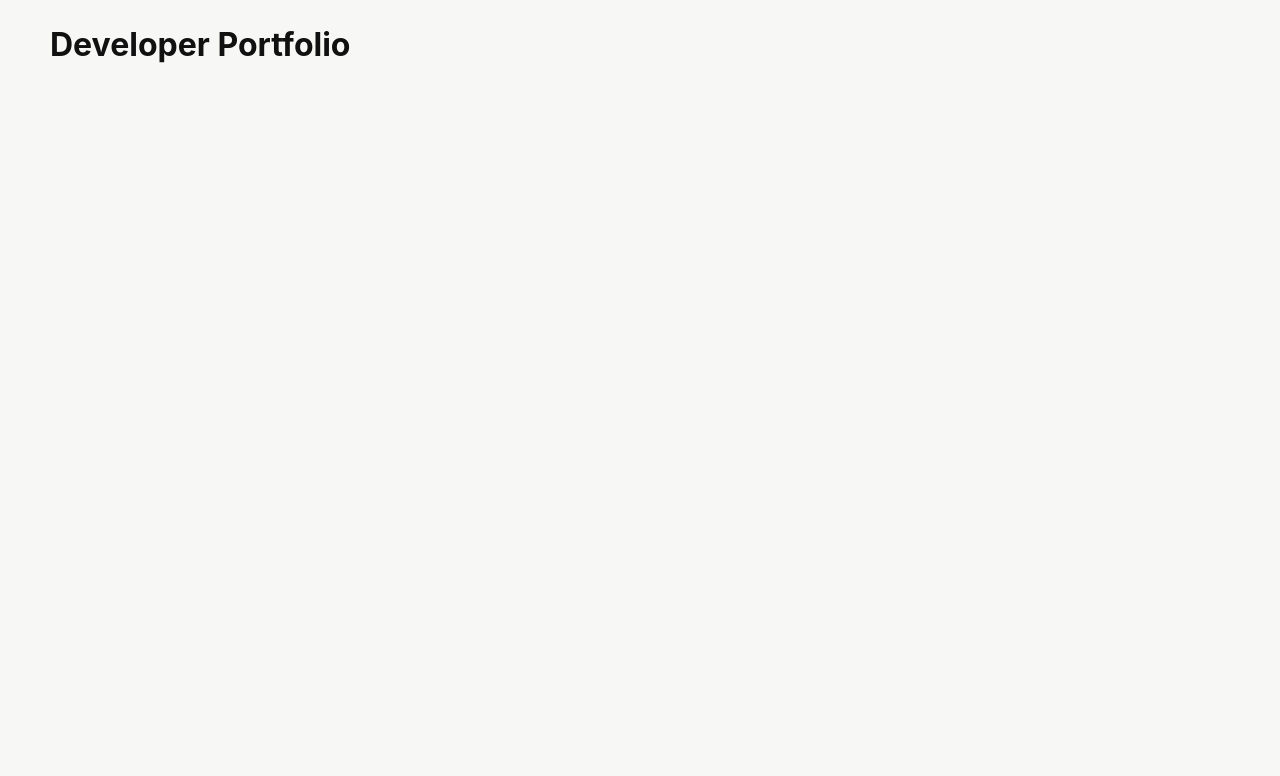
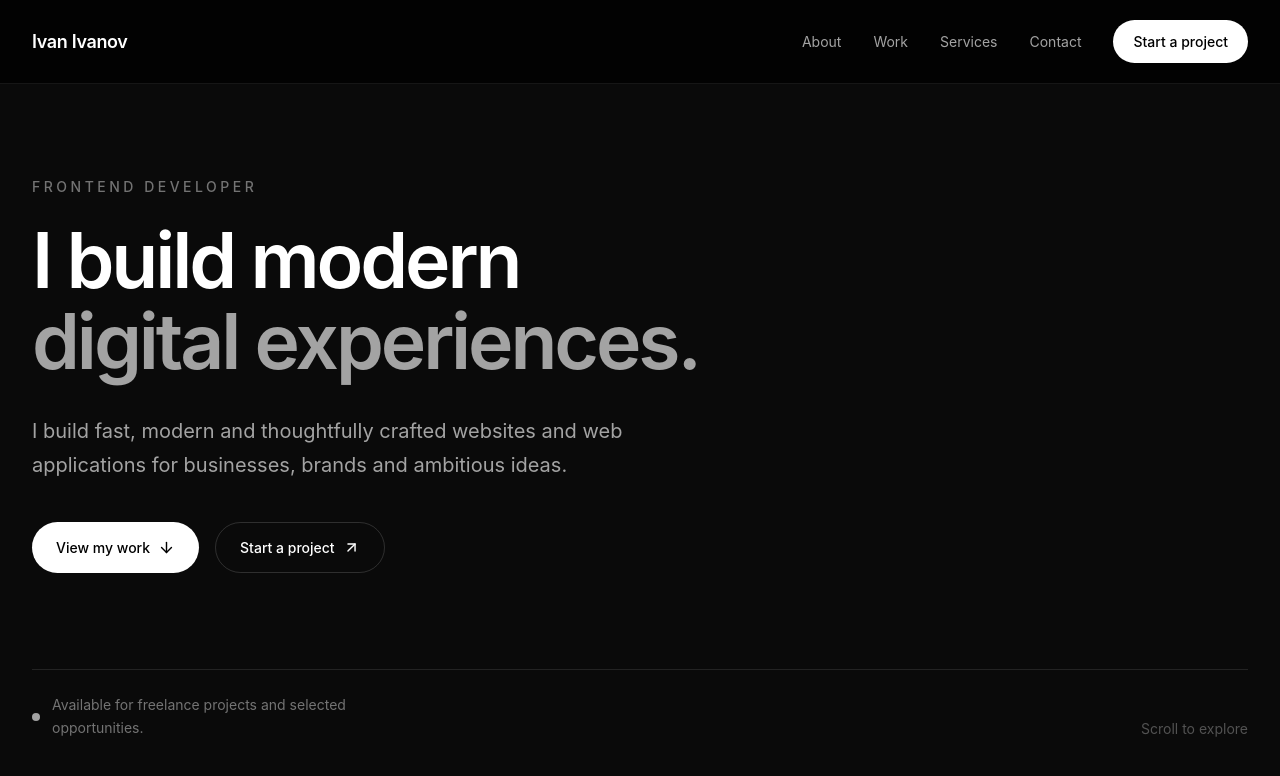
Before and after one commit to IvannIvannov/developer-portfolio, a React (Vite) app: page / in a window 1280 px wide. Shown: the top 776 px of the page. Built offline with nearby package versions, Linux system fonts and the light colour scheme.

Commit message:
Build portfolio foundation with navbar and hero

```diff
--- a/package.json
+++ b/package.json
@@ -10,11 +10,13 @@
     "preview": "vite preview"
   },
   "dependencies": {
+    "@tailwindcss/vite": "^4.3.3",
     "lucide-react": "^1.42.0",
     "motion": "^13.2.0",
     "react": "^19.2.8",
     "react-dom": "^19.2.8",
-    "react-router-dom": "^7.18.3"
+    "react-router-dom": "^7.18.3",
+    "tailwindcss": "^4.3.3"
   },
   "devDependencies": {
     "@eslint/js": "^10.0.1",
--- a/src/App.tsx
+++ b/src/App.tsx
@@ -1,9 +1,11 @@
+import Navbar from "./components/layout/Navbar";
+import Hero from "./components/sections/Hero";
+
 function App() {
   return (
-    <main>
-      <div className="container">
-        <h1>Developer Portfolio</h1>
-      </div>
+    <main className="min-h-screen bg-neutral-950 text-white">
+      <Navbar />
+      <Hero />
     </main>
   );
 }
--- /dev/null
+++ b/src/components/layout/Navbar.css
@@ -0,0 +1,109 @@
+.navbar {
+    position: fixed;
+    top: 0;
+    left: 0;
+    z-index: 50;
+    width: 100%;
+    border-bottom: 1px solid rgba(255, 255, 255, 0.08);
+    background: rgba(0, 0, 0, 0.72);
+    backdrop-filter: blur(18px);
+    -webkit-backdrop-filter: blur(18px);
+}
+
+.navbar__container {
+    display: flex;
+    align-items: center;
+    justify-content: space-between;
+    width: 100%;
+    max-width: 1280px;
+    margin: 0 auto;
+    padding: 20px 32px;
+}
+
+.navbar__logo {
+    font-size: 18px;
+    font-weight: 600;
+    letter-spacing: -0.02em;
+    color: #ffffff;
+    transition: opacity 0.25s ease;
+}
+
+.navbar__logo:hover {
+    opacity: 0.75;
+}
+
+.navbar__nav {
+    display: flex;
+    align-items: center;
+    gap: 32px;
+}
+
+.navbar__link {
+    position: relative;
+    font-size: 14px;
+    color: #a3a3a3;
+    transition: color 0.25s ease;
+}
+
+.navbar__link::after {
+    content: "";
+    position: absolute;
+    left: 0;
+    bottom: -6px;
+    width: 0;
+    height: 1px;
+    background: #ffffff;
+    transition: width 0.25s ease;
+}
+
+.navbar__link:hover {
+    color: #ffffff;
+}
+
+.navbar__link:hover::after {
+    width: 100%;
+}
+
+.navbar__cta {
+    display: inline-flex;
+    align-items: center;
+    justify-content: center;
+    padding: 11px 20px;
+    border-radius: 999px;
+    background: #ffffff;
+    color: #000000;
+    font-size: 14px;
+    font-weight: 500;
+    transition:
+        background 0.25s ease,
+        transform 0.25s ease;
+}
+
+.navbar__cta:hover {
+    background: #e5e5e5;
+    transform: translateY(-1px);
+}
+
+.navbar__menu {
+    display: none;
+    align-items: center;
+    justify-content: center;
+    border: 0;
+    background: transparent;
+    color: #ffffff;
+    cursor: pointer;
+}
+
+@media (max-width: 768px) {
+    .navbar__container {
+        padding: 18px 20px;
+    }
+
+    .navbar__nav {
+        display: none;
+    }
+
+    .navbar__menu {
+        display: flex;
+    }
+}
--- /dev/null
+++ b/src/components/layout/Navbar.tsx
@@ -0,0 +1,46 @@
+import { Menu } from "lucide-react";
+import "./Navbar.css";
+
+const Navbar = () => {
+  return (
+    <header className="navbar">
+      <div className="navbar__container">
+        <a href="#home" className="navbar__logo">
+          Ivan Ivanov
+        </a>
+
+        <nav className="navbar__nav">
+          <a href="#about" className="navbar__link">
+            About
+          </a>
+
+          <a href="#projects" className="navbar__link">
+            Work
+          </a>
+
+          <a href="#services" className="navbar__link">
+            Services
+          </a>
+
+          <a href="#contact" className="navbar__link">
+            Contact
+          </a>
+
+          <a href="#contact" className="navbar__cta">
+            Start a project
+          </a>
+        </nav>
+
+        <button
+          type="button"
+          className="navbar__menu"
+          aria-label="Open navigation"
+        >
+          <Menu size={24} />
+        </button>
+      </div>
+    </header>
+  );
+};
+
+export default Navbar;
--- /dev/null
+++ b/src/components/sections/Hero.css
@@ -0,0 +1,162 @@
+.hero {
+    position: relative;
+    display: flex;
+    min-height: 100vh;
+    align-items: center;
+    overflow: hidden;
+    padding-top: 96px;
+}
+
+.hero__glow {
+    position: absolute;
+    top: 33%;
+    left: 50%;
+    z-index: -1;
+    width: 500px;
+    height: 500px;
+    transform: translateX(-50%);
+    border-radius: 50%;
+    background: rgba(255, 255, 255, 0.04);
+    filter: blur(130px);
+}
+
+.hero__container {
+    width: 100%;
+    max-width: 1280px;
+    margin: 0 auto;
+    padding: 80px 32px;
+}
+
+.hero__content {
+    max-width: 1024px;
+}
+
+.hero__eyebrow {
+    margin-bottom: 24px;
+    font-size: 14px;
+    font-weight: 500;
+    letter-spacing: 0.25em;
+    text-transform: uppercase;
+    color: #737373;
+}
+
+.hero__title {
+    margin: 0;
+    font-size: clamp(56px, 6vw, 88px);
+    line-height: 1.05;
+    letter-spacing: -0.04em;
+    font-weight: 600;
+    color: #ffffff;
+}
+
+.hero__title span {
+    display: block;
+    color: #a3a3a3;
+}
+
+.hero__description {
+    max-width: 680px;
+    margin-top: 32px;
+    font-size: 20px;
+    line-height: 1.7;
+    color: #a3a3a3;
+}
+
+.hero__actions {
+    display: flex;
+    gap: 16px;
+    margin-top: 40px;
+}
+
+.hero__button {
+    display: inline-flex;
+    align-items: center;
+    justify-content: center;
+    gap: 8px;
+    padding: 14px 24px;
+    border-radius: 999px;
+    font-size: 14px;
+    font-weight: 500;
+    transition: 0.25s ease;
+}
+
+.hero__button--primary {
+    background: #ffffff;
+    color: #000000;
+}
+
+.hero__button--primary:hover {
+    background: #e5e5e5;
+}
+
+.hero__button--secondary {
+    border: 1px solid rgba(255, 255, 255, 0.15);
+    color: #ffffff;
+}
+
+.hero__button--secondary:hover {
+    border-color: rgba(255, 255, 255, 0.3);
+    background: rgba(255, 255, 255, 0.05);
+}
+
+.hero__footer {
+    display: flex;
+    justify-content: space-between;
+    align-items: flex-end;
+    margin-top: 96px;
+    padding-top: 24px;
+    border-top: 1px solid rgba(255, 255, 255, 0.1);
+}
+
+.hero__availability {
+    display: flex;
+    align-items: center;
+    gap: 12px;
+}
+
+.hero__availability p {
+    max-width: 320px;
+    margin: 0;
+    font-size: 14px;
+    line-height: 1.6;
+    color: #737373;
+}
+
+.hero__status {
+    width: 8px;
+    height: 8px;
+    border-radius: 50%;
+    background: #a3a3a3;
+}
+
+.hero__scroll {
+    margin: 0;
+    font-size: 14px;
+    color: #525252;
+}
+
+@media (max-width: 768px) {
+    .hero__container {
+        padding: 60px 20px;
+    }
+
+    .hero__title {
+        font-size: 52px;
+    }
+
+    .hero__description {
+        font-size: 18px;
+    }
+
+    .hero__actions {
+        flex-direction: column;
+    }
+
+    .hero__footer {
+        margin-top: 72px;
+    }
+
+    .hero__scroll {
+        display: none;
+    }
+}
--- /dev/null
+++ b/src/components/sections/Hero.tsx
@@ -0,0 +1,50 @@
+import { ArrowDown, ArrowUpRight } from "lucide-react";
+import "./Hero.css";
+
+const Hero = () => {
+  return (
+    <section id="home" className="hero">
+      <div className="hero__glow" />
+
+      <div className="hero__container">
+        <div className="hero__content">
+          <p className="hero__eyebrow">Frontend Developer</p>
+
+          <h1 className="hero__title">
+            I build modern
+            <span>digital experiences.</span>
+          </h1>
+
+          <p className="hero__description">
+            I build fast, modern and thoughtfully crafted websites and web
+            applications for businesses, brands and ambitious ideas.
+          </p>
+
+          <div className="hero__actions">
+            <a href="#projects" className="hero__button hero__button--primary">
+              View my work
+              <ArrowDown size={17} />
+            </a>
+
+            <a href="#contact" className="hero__button hero__button--secondary">
+              Start a project
+              <ArrowUpRight size={17} />
+            </a>
+          </div>
+        </div>
+
+        <div className="hero__footer">
+          <div className="hero__availability">
+            <span className="hero__status" />
+
+            <p>Available for freelance projects and selected opportunities.</p>
+          </div>
+
+          <p className="hero__scroll">Scroll to explore</p>
+        </div>
+      </div>
+    </section>
+  );
+};
+
+export default Hero;
--- a/src/styles/global.css
+++ b/src/styles/global.css
@@ -1,19 +1,14 @@
+@import "tailwindcss";
+
 :root {
     font-family: Inter, system-ui, sans-serif;
-    line-height: 1.5;
-    font-weight: 400;
-
-    color: #111111;
-    background: #f7f7f5;
+    color: #f5f5f5;
+    background: #0a0a0a;
 
     font-synthesis: none;
     text-rendering: optimizeLegibility;
     -webkit-font-smoothing: antialiased;
     -moz-osx-font-smoothing: grayscale;
-}
-
-* {
-    box-sizing: border-box;
 }
 
 html {
@@ -24,46 +19,9 @@ body {
     margin: 0;
     min-width: 320px;
     min-height: 100vh;
-    background: #f7f7f5;
-    color: #111111;
-}
-
-a {
-    color: inherit;
-    text-decoration: none;
-}
-
-button,
-input,
-textarea,
-select {
-    font: inherit;
-}
-
-img {
-    display: block;
-    max-width: 100%;
+    background: #0a0a0a;
 }
 
 #root {
     min-height: 100vh;
 }
-
-.container {
-    width: min(1180px, calc(100% - 40px));
-    margin: 0 auto;
-}
-
-.section {
-    padding: 120px 0;
-}
-
-@media (max-width: 768px) {
-    .container {
-        width: min(100% - 24px, 1180px);
-    }
-
-    .section {
-        padding: 80px 0;
-    }
-}
--- a/vite.config.ts
+++ b/vite.config.ts
@@ -1,7 +1,7 @@
-import react from '@vitejs/plugin-react'
-import { defineConfig } from 'vite'
+import { defineConfig } from "vite";
+import react from "@vitejs/plugin-react";
+import tailwindcss from "@tailwindcss/vite";
 
-// https://vite.dev/config/
 export default defineConfig({
-  plugins: [react()],
-})
+  plugins: [react(), tailwindcss()],
+});
```
Also changed, not shown: 1 other file (tests, documents, lock files or other folders).
